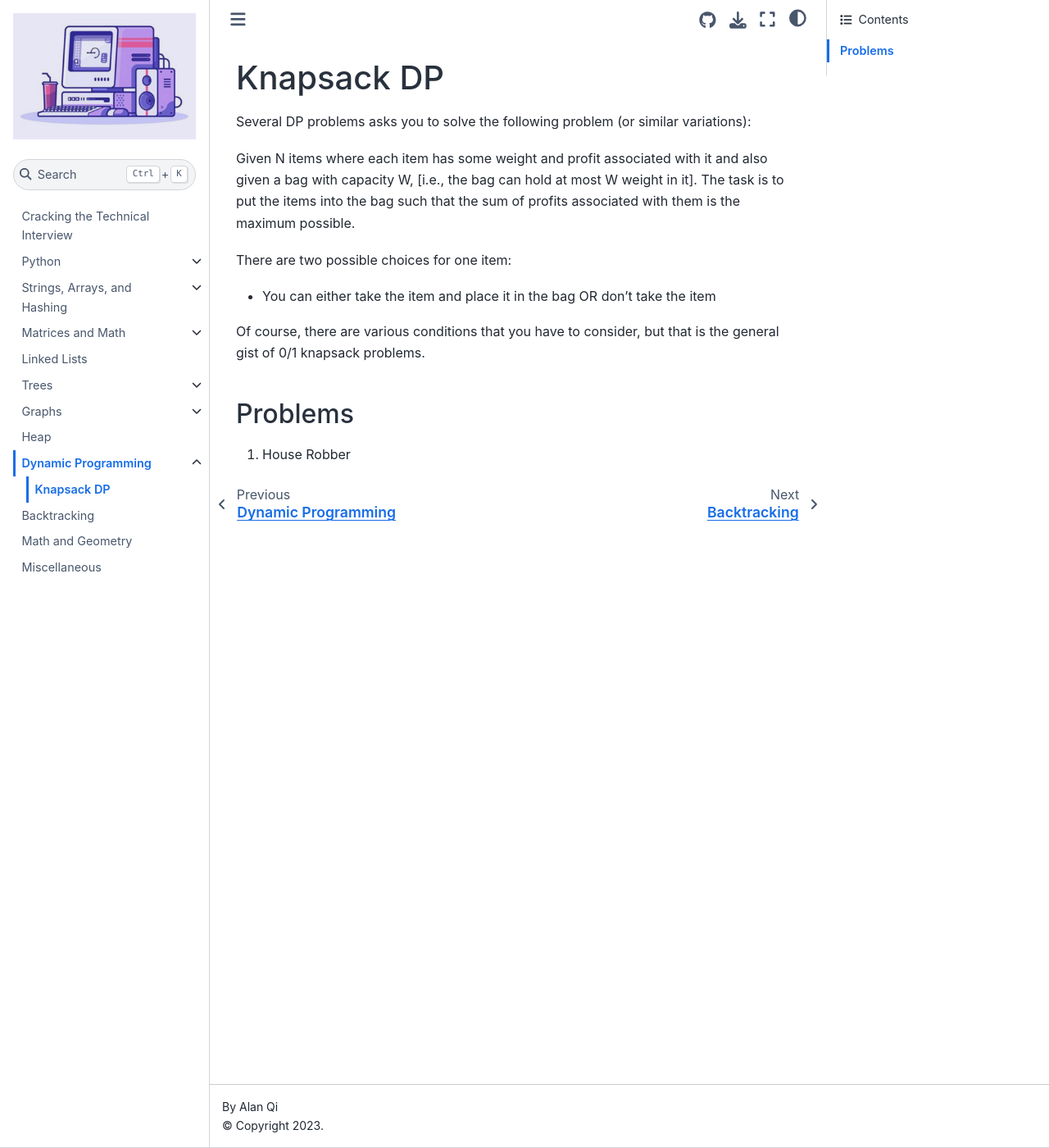
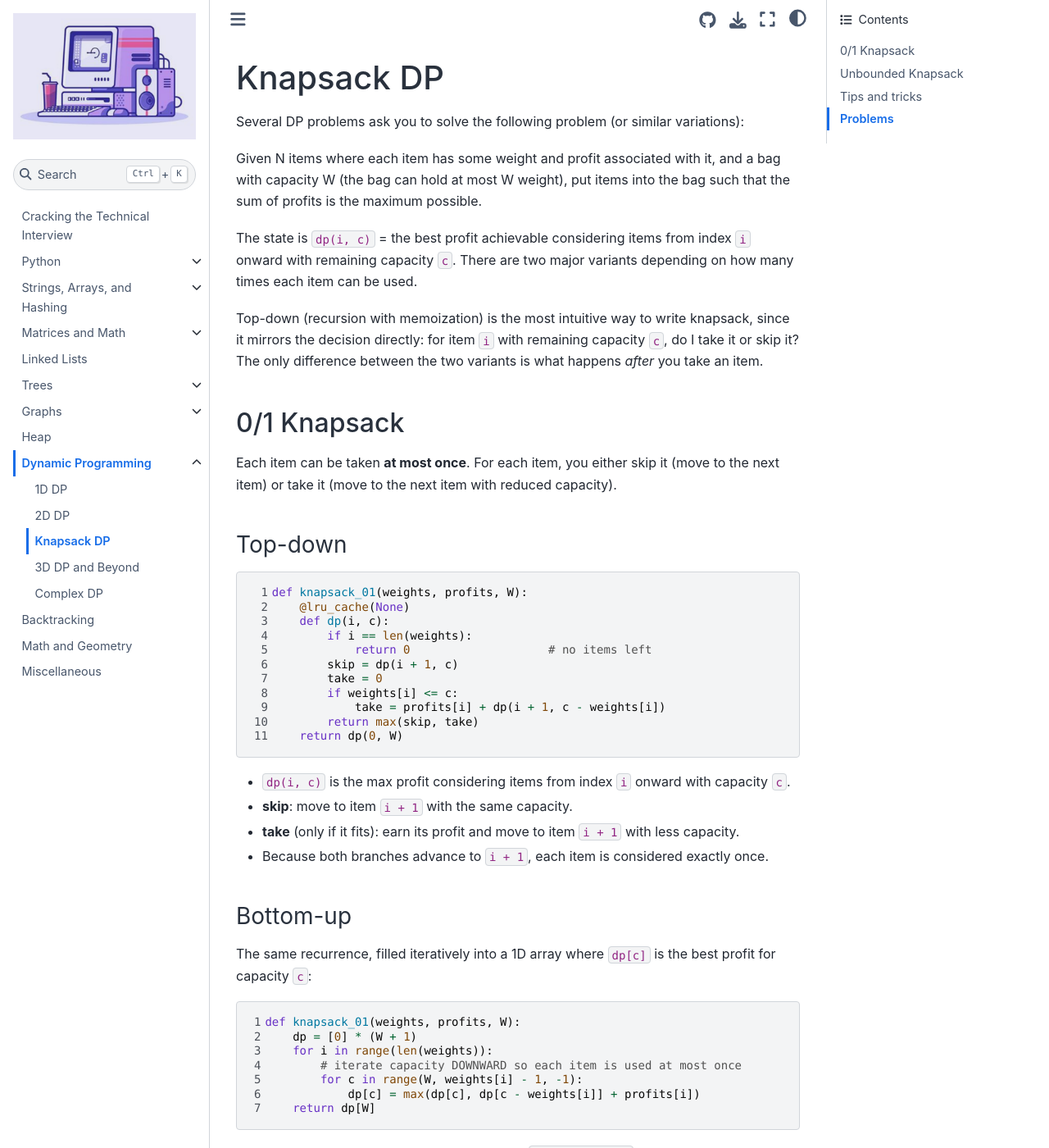
Before and after one commit to alanqi03/algo-book, a Jupyter Book: the page built from 9a.md, in a window 1280 px wide and 1400 px high. Shown: the whole window at 82% size. Built offline with Jupyter Book 1.0.4 settings and Sphinx 7.4.7 and the Sphinx Book theme 1.1.4, drawn with Linux system fonts in a browser that asks for light colours; pages that are not in the unit, such as notebooks, are missing from menus; some of the changed text lies outside the part shown.

Commit message:
Expand DP chapter into subchapters (1D, 2D, Knapsack, 3D+, Complex)

````diff
--- a/9a.md
+++ b/9a.md
@@ -1,12 +1,101 @@
 # Knapsack DP
-Several DP problems asks you to solve the following problem (or similar variations):
+Several DP problems ask you to solve the following problem (or similar variations):
 
-Given N items where each item has some weight and profit associated with it and also given a bag with capacity W, [i.e., the bag can hold at most W weight in it]. The task is to put the items into the bag such that the sum of profits associated with them is the maximum possible.
+Given N items where each item has some weight and profit associated with it, and a bag with capacity W (the bag can hold at most W weight), put items into the bag such that the sum of profits is the maximum possible.
 
-There are two possible choices for one item:
-- You can either take the item and place it in the bag OR don't take the item
+The state is `dp(i, c)` = the best profit achievable considering items from index `i` onward with remaining capacity `c`. There are two major variants depending on how many times each item can be used.
 
-Of course, there are various conditions that you have to consider, but that is the general gist of 0/1 knapsack problems.
+Top-down (recursion with memoization) is the most intuitive way to write knapsack, since it mirrors the decision directly: for item `i` with remaining capacity `c`, do I take it or skip it? The only difference between the two variants is what happens *after* you take an item.
+
+## 0/1 Knapsack
+Each item can be taken **at most once**. For each item, you either skip it (move to the next item) or take it (move to the next item with reduced capacity).
+
+### Top-down
+```{code-block} python
+---
+linenos:
+---
+def knapsack_01(weights, profits, W):
+    @lru_cache(None)
+    def dp(i, c):
+        if i == len(weights):
+            return 0                    # no items left
+        skip = dp(i + 1, c)
+        take = 0
+        if weights[i] <= c:
+            take = profits[i] + dp(i + 1, c - weights[i])
+        return max(skip, take)
+    return dp(0, W)
+```
+- `dp(i, c)` is the max profit considering items from index `i` onward with capacity `c`.
+- **skip**: move to item `i + 1` with the same capacity.
+- **take** (only if it fits): earn its profit and move to item `i + 1` with less capacity.
+- Because both branches advance to `i + 1`, each item is considered exactly once.
+
+### Bottom-up
+The same recurrence, filled iteratively into a 1D array where `dp[c]` is the best profit for capacity `c`:
+```{code-block} python
+---
+linenos:
+---
+def knapsack_01(weights, profits, W):
+    dp = [0] * (W + 1)
+    for i in range(len(weights)):
+        # iterate capacity DOWNWARD so each item is used at most once
+        for c in range(W, weights[i] - 1, -1):
+            dp[c] = max(dp[c], dp[c - weights[i]] + profits[i])
+    return dp[W]
+```
+- The capacity loop goes **downward** so that `dp[c - weight]` still refers to a state from *before* the current item was added — this enforces "use each item at most once".
+- Uses `O(W)` space instead of the recursion's `O(N*W)` memo.
+
+## Unbounded Knapsack
+Each item can be taken **any number of times**. The only change from 0/1 is that when you take an item, it remains available.
+
+### Top-down
+```{code-block} python
+---
+linenos:
+---
+def knapsack_unbounded(weights, profits, W):
+    @lru_cache(None)
+    def dp(i, c):
+        if i == len(weights):
+            return 0
+        skip = dp(i + 1, c)
+        take = 0
+        if weights[i] <= c:
+            take = profits[i] + dp(i, c - weights[i])   # stay on i to reuse
+        return max(skip, take)
+    return dp(0, W)
+```
+- The single difference from 0/1: the **take** branch recurses on `dp(i, ...)` instead of `dp(i + 1, ...)`.
+- Staying on index `i` lets the same item be chosen again, allowing unlimited reuse.
+
+### Bottom-up
+```{code-block} python
+---
+linenos:
+---
+def knapsack_unbounded(weights, profits, W):
+    dp = [0] * (W + 1)
+    for i in range(len(weights)):
+        # iterate capacity UPWARD so an item can be reused
+        for c in range(weights[i], W + 1):
+            dp[c] = max(dp[c], dp[c - weights[i]] + profits[i])
+    return dp[W]
+```
+- The capacity loop goes **upward**, so `dp[c - weight]` may already include the current item — allowing it to be picked multiple times.
+
+## Tips and tricks
+- Top-down mirrors the decision most directly; the key difference between variants is the recursive call after taking an item: **`i + 1` = 0/1** (each item once), **`i` = unbounded** (unlimited reuse).
+- In bottom-up, that same distinction becomes the inner loop direction: **downward = 0/1**, **upward = unbounded**.
+- Many problems are knapsack in disguise: a "subset that sums to a target" is 0/1 with weights = values and capacity = target; "coin change" (min coins / count ways) is unbounded knapsack.
 
 ## Problems
 1. House Robber
+2. Partition Equal Subset Sum
+3. Target Sum
+4. Coin Change
+5. Coin Change II
+6. Combination Sum IV
--- a/_toc.yml
+++ b/_toc.yml
@@ -35,7 +35,11 @@ chapters:
 - file: "8" # heaps
 - file: "9" # DP
   sections:
-  - file: "9a" # Knapsack DP
+  - file: "9b" # 1D DP
+  - file: "9c" # 2D DP (Grid and String)
+  - file: "9a" # Knapsack DP (0/1 and Unbounded)
+  - file: "9e" # 3D DP and Beyond
+  - file: "9d" # Complex DP (Interval, Tree, Bit, Digit)
 - file: "10" # Backtracking
 - file: "11" # Math
 - file: "12" # Greedy
````
Also changed, not shown: 9.md (+7 -4 lines), 9b.md (added, +53 -0 lines), 9c.md (added, +67 -0 lines), 9d.md (added, +129 -0 lines), 9e.md (added, +63 -0 lines).
